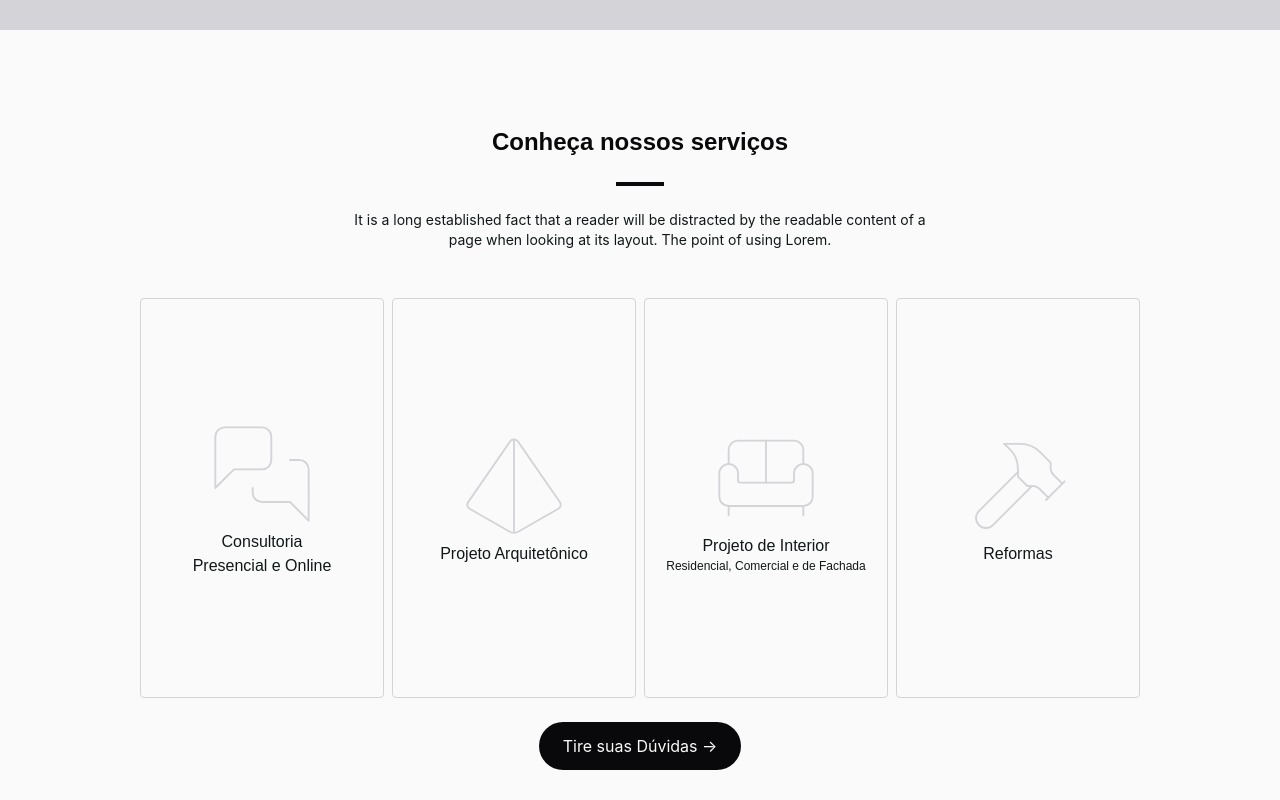
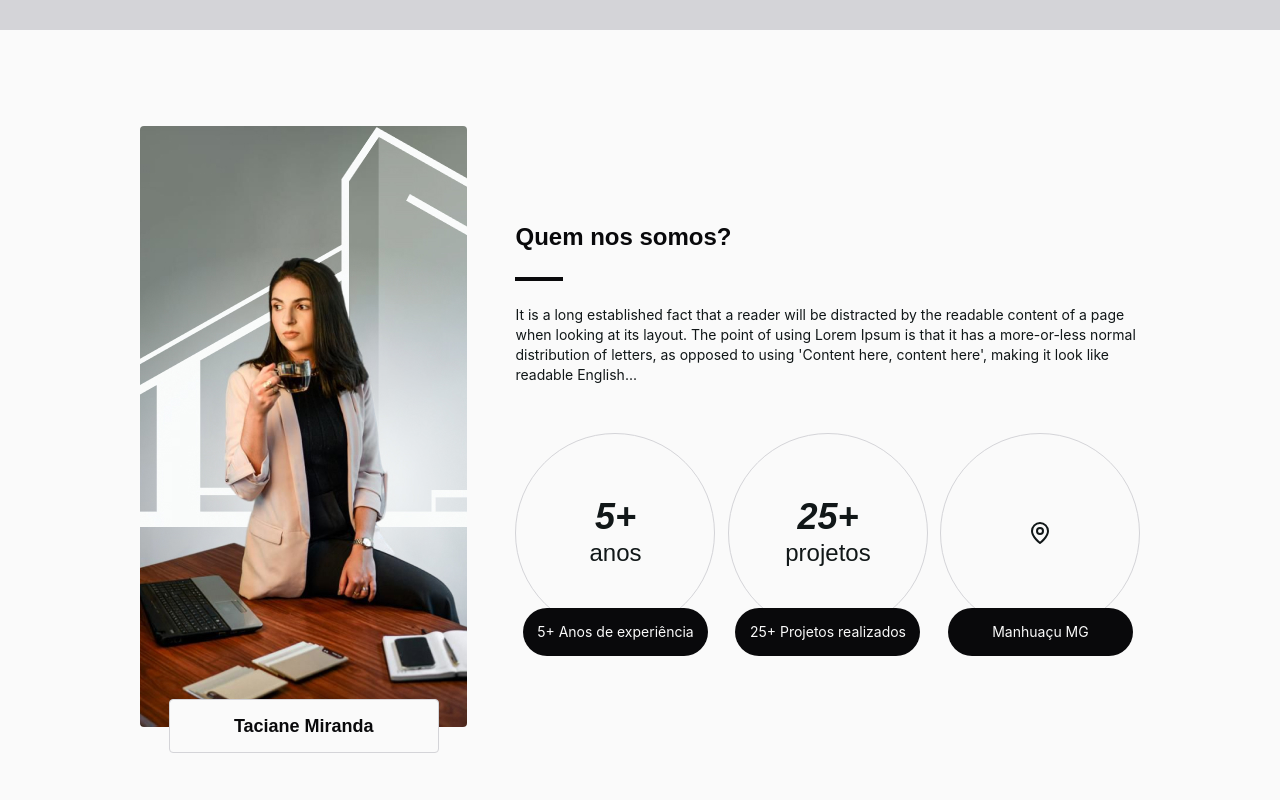
Before and after one commit to ArielAlael/miranda-decor, a React (Vite) app: page / in a window 1280 px wide. Shown: the part 800-1600 px from the top of the page. Built offline with nearby package versions, Linux system fonts and the light colour scheme.

Commit message:
add section of about miranda decor

```diff
--- a/src/App.jsx
+++ b/src/App.jsx
@@ -4,6 +4,7 @@ import Footer from './patterns/Footer';
 import Projects from './patterns/Projects';
 import Location from './patterns/Location';
 import Services from './patterns/Services';
+import About from './patterns/About';
 
 const App = () => {
   return (
@@ -11,6 +12,7 @@ const App = () => {
       <Header />
       <main className="bg-zinc-50 pt-[70px]">
         <Projects />
+        <About />
         <Services />
         <Location />
       </main>
--- a/src/components/Button.jsx
+++ b/src/components/Button.jsx
@@ -1,7 +1,7 @@
 import React, { useMemo } from 'react';
 
 const Button = ({ text, icon, type = 'primary' }) => {
-  const buttonClass = useMemo(() => {
+  const styleButton = useMemo(() => {
     switch (type) {
       case 'primary':
         return 'flex flex-row-reverse gap-2 bg-zinc-300 py-3 px-6 rounded-full hover:bg-zinc-400';
@@ -15,7 +15,7 @@ const Button = ({ text, icon, type = 'primary' }) => {
   }, [type]);
 
   return (
-    <a className={buttonClass} href="/">
+    <a className={styleButton} href="/">
       {text}
       {icon}
     </a>
--- a/src/components/Title.jsx
+++ b/src/components/Title.jsx
@@ -1,17 +1,20 @@
-import React from 'react';
+import React, { useMemo } from 'react';
 
-const Title = ({ contentTitle, typeTitle = 'primary' }) => {
-  const primary =
-    "flex flex-col items-center gap-6 text-zinc-950 text-2xl font-bold after:content-[''] after:block after:w-12 after:h-1 after:bg-zinc-950";
+const Title = ({ type = 'primary', children }) => {
+  const styleTitle = useMemo(() => {
+    switch (type) {
+      case 'primary':
+        return "flex flex-col items-center gap-6 text-zinc-950 text-2xl font-bold after:content-[''] after:block after:w-12 after:h-1 after:bg-zinc-950";
+      case 'secondary':
+        return "flex flex-col items-center gap-6 text-zinc-50 text-2xl font-bold after:content-[''] after:block after:w-12 after:h-1 after:bg-zinc-50";
+      case 'tertiary':
+        return "flex flex-col gap-6 text-zinc-950 text-2xl font-bold after:content-[''] after:block after:w-12 after:h-1 after:bg-zinc-950";
+      default:
+        break;
+    }
+  }, [type]);
 
-  const secondary =
-    "flex flex-col items-center gap-6 text-zinc-50 text-2xl font-bold after:content-[''] after:block after:w-12 after:h-1 after:bg-zinc-50";
-
-  return (
-    <h2 className={typeTitle === 'secondary' ? secondary : primary}>
-      {contentTitle}
-    </h2>
-  );
+  return <h2 className={styleTitle}>{children}</h2>;
 };
 
 export default Title;
--- /dev/null
+++ b/src/patterns/About.jsx
@@ -0,0 +1,79 @@
+import React from 'react';
+import Title from './../components/Title';
+import { MapPin } from 'lucide-react';
+
+const experiences = [
+  {
+    label: '5+ Anos de experiência',
+    content: '5+',
+    contentTitle: 'anos',
+    icon: null,
+  },
+  {
+    label: '25+ Projetos realizados',
+    content: '25+',
+    contentTitle: 'projetos',
+    icon: null,
+  },
+  {
+    label: 'Manhuaçu MG',
+    content: null,
+    contentTitle: null,
+    icon: <MapPin className="m-auto" />,
+  },
+];
+
+const About = () => {
+  return (
+    <section id="sobre" className="flex justify-center items-center py-24">
+      <div className="flex items-center gap-12 w-[1000px]">
+        <abbr title="Taciane Miranda">
+          <div className="flex items-end center justify-center">
+            <div className="rounded bg-[url(src/assets/taciane-miranda.jpg)] w-[327.48px] h-[601px]"></div>
+            <h3 className="absolute font-bold rounded m-[-26px] text-lg py-3 px-16 text-zinc-950 bg-zinc-50 border border-zinc-300">
+              Taciane Miranda
+            </h3>
+          </div>
+        </abbr>
+        <div className="flex flex-col gap-12">
+          <div className="flex flex-col gap-6">
+            <Title type="tertiary">Quem nos somos?</Title>
+            <p className="w-[625px]  text-sm">
+              It is a long established fact that a reader will be distracted by
+              the readable content of a page when looking at its layout. The
+              point of using Lorem Ipsum is that it has a more-or-less normal
+              distribution of letters, as opposed to using 'Content here,
+              content here', making it look like readable English...
+            </p>
+          </div>
+          <div className="flex justify-between">
+            {experiences.map((item, index) => (
+              <div
+                key={index}
+                className=" flex items-end center justify-center rounded-full size-[200px] border border-zinc-300"
+              >
+                {item.icon}
+                {!item.icon ? (
+                  <h1 className="text-center italic m-auto text-4xl font-bold">
+                    {item.content}
+                    <h2 className="font-normal not-italic text-2xl">
+                      {item.contentTitle}
+                    </h2>
+                  </h1>
+                ) : null}
+
+                <div className="m-[-24px] flex items-center justify-center absolute rounded-full h-[48px] w-[185px] bg-zinc-950">
+                  <p className="text-sm text-center text-zinc-50">
+                    {item.label}
+                  </p>
+                </div>
+              </div>
+            ))}
+          </div>
+        </div>
+      </div>
+    </section>
+  );
+};
+
+export default About;
--- a/src/patterns/Footer.jsx
+++ b/src/patterns/Footer.jsx
@@ -27,7 +27,7 @@ const Footer = () => {
   return (
     <footer>
       <div className="bg-zinc-300 flex flex-col justify-center items-center gap-12 py-12">
-        <Title contentTitle="Entre em Contato." />
+        <Title>Entre em Contato.</Title>
         <img className="w-max" src={logoFooter} alt="Logo Miranda Decor" />
         <p className="w-[600px] text-sm text-center">
           It is a long established fact that a reader will be distracted by the
--- a/src/patterns/Location.jsx
+++ b/src/patterns/Location.jsx
@@ -10,7 +10,7 @@ const Location = () => {
       className="flex flex-col items-center py-12 gap-6 bg-zinc-950"
     >
       <div className="flex flex-col gap-6">
-        <Title contentTitle={'Aonde nos encontrar?'} typeTitle="secondary" />
+        <Title type="secondary">Aonde nos encontrar?</Title>
         <p className="text-zinc-400">
           Praça do Parquinho - Praça Martins Fraga, 548A - 4º andar - Manhuaçu,
           MG, 36900-203
--- a/src/patterns/Services.jsx
+++ b/src/patterns/Services.jsx
@@ -36,7 +36,7 @@ const Services = () => {
     >
       <div className="flex flex-col gap-12 w-[1000px]">
         <div className="flex flex-col gap-6 justify-center items-center">
-          <Title contentTitle={'Conheça nossos serviços'} />
+          <Title>Conheça nossos serviços</Title>
           <p className="w-[600px] text-sm text-center">
             It is a long established fact that a reader will be distracted by
             the readable content of a page when looking at its layout. The point
```
Also changed, not shown: src/assets/taciane-miranda.jpg (added).
